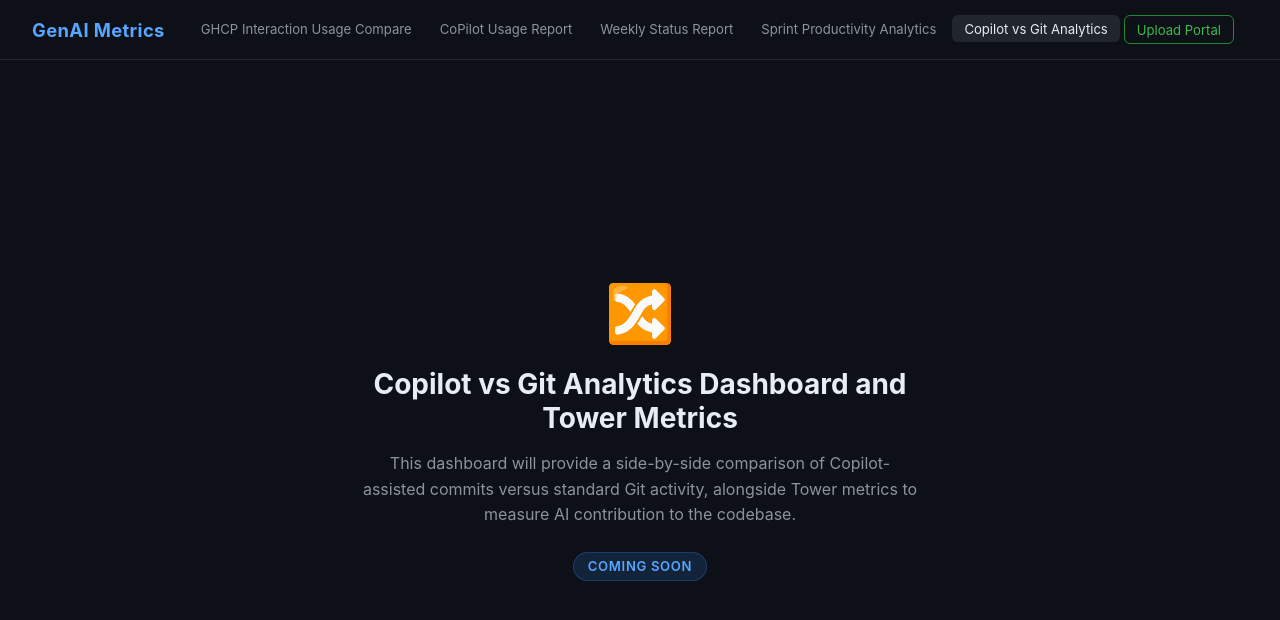
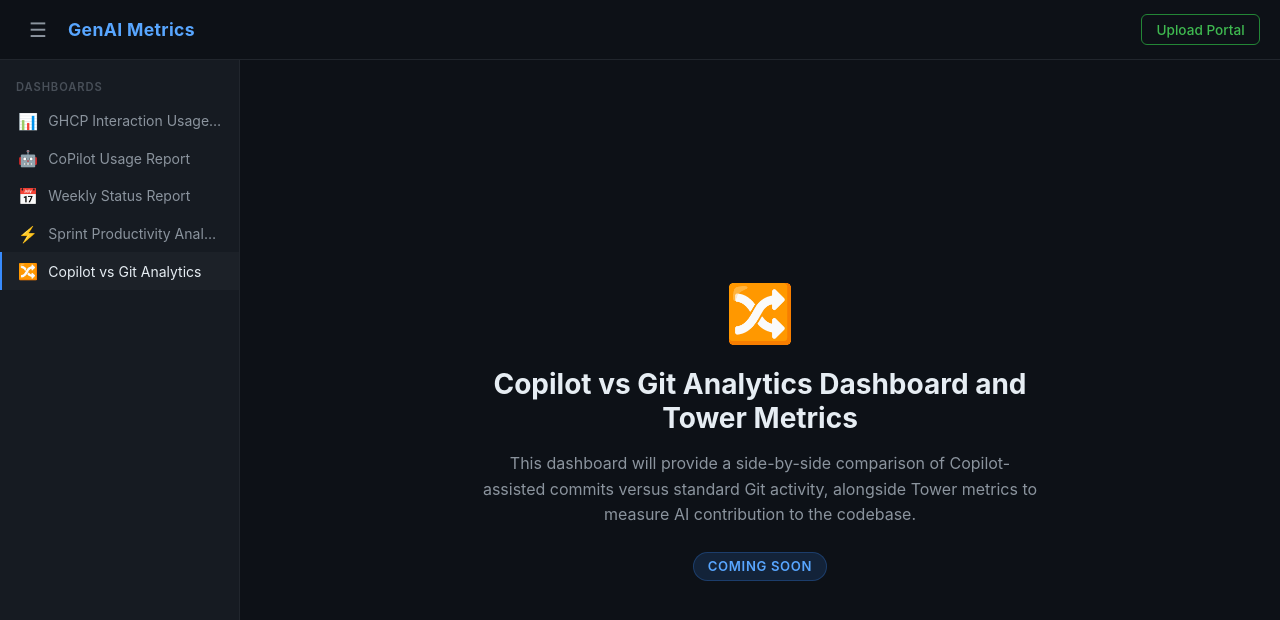
Before and after one commit to anirbansahacts/genai-metrics, a React (Vite) app: page /copilot-vs-git in a window 1280 px wide. Shown: the top 620 px of the page. Built offline with nearby package versions, Linux system fonts and the light colour scheme.

Commit message:
Change the apps from navbar to sidebar to accomodate more apps in the future

```diff
--- a/src/App.jsx
+++ b/src/App.jsx
@@ -1,5 +1,7 @@
+import { useState } from 'react'
 import { BrowserRouter, Routes, Route } from 'react-router-dom'
 import Navbar from './components/Navbar'
+import Sidebar from './components/Sidebar'
 import Home from './pages/Home'
 import GhcpInteraction from './pages/GhcpInteraction'
 import CopilotUsage from './pages/CopilotUsage'
@@ -9,9 +11,22 @@ import CopilotVsGit from './pages/CopilotVsGit'
 import UploadPortal from './pages/UploadPortal'
 
 export default function App() {
+  const [sidebarOpen, setSidebarOpen] = useState(() => window.innerWidth >= 768)
+
+  function toggleSidebar() {
+    setSidebarOpen((prev) => !prev)
+  }
+
+  function closeSidebar() {
+    // Only auto-close on mobile
+    if (window.innerWidth < 768) setSidebarOpen(false)
+  }
+
   return (
     <BrowserRouter>
-      <Navbar />
+      <Navbar onToggleSidebar={toggleSidebar} />
+      <div className="app-body">
+        <Sidebar isOpen={sidebarOpen} onClose={closeSidebar} />
         <main className="main-content">
           <Routes>
             <Route path="/" element={<Home />} />
@@ -23,6 +38,7 @@ export default function App() {
             <Route path="/upload" element={<UploadPortal />} />
           </Routes>
         </main>
+      </div>
     </BrowserRouter>
   )
 }
--- a/src/components/Navbar.css
+++ b/src/components/Navbar.css
@@ -1,19 +1,51 @@
 .navbar {
   display: flex;
   align-items: center;
-  gap: 1.5rem;
-  padding: 0 2rem;
+  justify-content: space-between;
+  padding: 0 1.25rem;
   height: 60px;
   background: #0d1117;
   border-bottom: 1px solid #21262d;
   position: sticky;
   top: 0;
   z-index: 100;
-  flex-wrap: wrap;
+  flex-shrink: 0;
+}
+
+.navbar-left {
+  display: flex;
+  align-items: center;
+  gap: 0.75rem;
+}
+
+.navbar-right {
+  display: flex;
+  align-items: center;
+}
+
+.hamburger {
+  display: flex;
+  align-items: center;
+  justify-content: center;
+  width: 36px;
+  height: 36px;
+  border: none;
+  background: transparent;
+  color: #8b949e;
+  font-size: 1.25rem;
+  border-radius: 6px;
+  cursor: pointer;
+  transition: color 0.15s, background 0.15s;
+  flex-shrink: 0;
+}
+
+.hamburger:hover {
+  color: #e6edf3;
+  background: #21262d;
 }
 
 .navbar-brand {
-  font-size: 1.15rem;
+  font-size: 1.1rem;
   font-weight: 700;
   color: #58a6ff;
   text-decoration: none;
@@ -25,43 +57,21 @@
   color: #79c0ff;
 }
 
-.navbar-links {
-  display: flex;
-  list-style: none;
-  margin: 0;
-  padding: 0;
-  gap: 0.25rem;
-  flex-wrap: wrap;
-}
-
-.nav-link {
-  display: block;
-  padding: 0.35rem 0.75rem;
+.upload-btn {
+  padding: 0.4rem 0.9rem;
   border-radius: 6px;
-  font-size: 0.82rem;
-  color: #8b949e;
+  border: 1px solid #238636;
+  background: transparent;
+  color: #3fb950;
+  font-size: 0.85rem;
+  font-weight: 500;
   text-decoration: none;
-  transition: color 0.15s, background 0.15s;
+  transition: background 0.15s, color 0.15s, border-color 0.15s;
   white-space: nowrap;
 }
 
-.nav-link:hover {
-  color: #e6edf3;
-  background: #21262d;
-}
-
-.nav-link.active {
-  color: #e6edf3;
-  background: #21262d;
-}
-
-.upload-link {
-  color: #3fb950;
-  border: 1px solid #238636;
-}
-
-.upload-link:hover,
-.upload-link.active {
+.upload-btn:hover,
+.upload-btn.active {
   background: #238636;
   color: #ffffff;
   border-color: #2ea043;
--- a/src/components/Navbar.jsx
+++ b/src/components/Navbar.jsx
@@ -1,40 +1,27 @@
 import { NavLink } from 'react-router-dom'
 import './Navbar.css'
 
-const apps = [
-  { path: '/ghcp-interaction', label: 'GHCP Interaction Usage Compare' },
-  { path: '/copilot-usage', label: 'CoPilot Usage Report' },
-  { path: '/weekly-status', label: 'Weekly Status Report' },
-  { path: '/sprint-productivity', label: 'Sprint Productivity Analytics' },
-  { path: '/copilot-vs-git', label: 'Copilot vs Git Analytics' },
-]
-
-export default function Navbar() {
+export default function Navbar({ onToggleSidebar }) {
   return (
     <nav className="navbar">
+      <div className="navbar-left">
+        <button className="hamburger" onClick={onToggleSidebar} aria-label="Toggle sidebar">
+          ☰
+        </button>
         <NavLink to="/" className="navbar-brand">
           GenAI Metrics
         </NavLink>
-      <ul className="navbar-links">
-        {apps.map(({ path, label }) => (
-          <li key={path}>
-            <NavLink
-              to={path}
-              className={({ isActive }) => isActive ? 'nav-link active' : 'nav-link'}
-            >
-              {label}
-            </NavLink>
-          </li>
-        ))}
-        <li>
+      </div>
+      <div className="navbar-right">
         <NavLink
           to="/upload"
-            className={({ isActive }) => isActive ? 'nav-link upload-link active' : 'nav-link upload-link'}
+          className={({ isActive }) =>
+            `upload-btn ${isActive ? 'active' : ''}`
+          }
         >
           Upload Portal
         </NavLink>
-        </li>
-      </ul>
+      </div>
     </nav>
   )
 }
--- /dev/null
+++ b/src/components/Sidebar.css
@@ -0,0 +1,113 @@
+/* ── Desktop: sidebar pushes content ── */
+.sidebar {
+  width: 240px;
+  flex-shrink: 0;
+  background: #161b22;
+  border-right: 1px solid #21262d;
+  overflow: hidden;
+  transition: width 0.25s ease;
+}
+
+.sidebar.closed {
+  width: 0;
+}
+
+.sidebar-inner {
+  width: 240px; /* fixed so content doesn't reflow during transition */
+  padding: 1.25rem 0;
+  display: flex;
+  flex-direction: column;
+  height: 100%;
+  overflow-y: auto;
+  overflow-x: hidden;
+}
+
+.sidebar-section-label {
+  padding: 0 1rem 0.5rem;
+  font-size: 0.7rem;
+  font-weight: 600;
+  letter-spacing: 0.08em;
+  text-transform: uppercase;
+  color: #484f58;
+}
+
+.sidebar-nav {
+  list-style: none;
+  margin: 0;
+  padding: 0;
+}
+
+.sidebar-link {
+  display: flex;
+  align-items: center;
+  gap: 0.65rem;
+  padding: 0.55rem 1rem;
+  font-size: 0.875rem;
+  color: #8b949e;
+  text-decoration: none;
+  border-left: 2px solid transparent;
+  transition: color 0.15s, background 0.15s, border-color 0.15s;
+  white-space: nowrap;
+}
+
+.sidebar-link:hover {
+  color: #e6edf3;
+  background: #1c2128;
+}
+
+.sidebar-link.active {
+  color: #e6edf3;
+  background: #1c2128;
+  border-left-color: #388bfd;
+}
+
+.sidebar-link-icon {
+  font-size: 1rem;
+  flex-shrink: 0;
+}
+
+.sidebar-link-label {
+  overflow: hidden;
+  text-overflow: ellipsis;
+}
+
+/* ── Mobile: sidebar overlays content ── */
+@media (max-width: 767px) {
+  .sidebar {
+    position: fixed;
+    top: 60px;
+    left: 0;
+    bottom: 0;
+    z-index: 50;
+    width: 240px;         /* always 240px wide on mobile */
+    transform: translateX(0);
+    transition: transform 0.25s ease;
+    box-shadow: 4px 0 24px rgba(0, 0, 0, 0.5);
+  }
+
+  .sidebar.closed {
+    width: 240px;         /* override desktop closed width */
+    transform: translateX(-100%);
+  }
+}
+
+/* ── Mobile backdrop ── */
+.sidebar-backdrop {
+  display: none;
+}
+
+@media (max-width: 767px) {
+  .sidebar-backdrop {
+    display: block;
+    position: fixed;
+    inset: 60px 0 0 0;
+    background: rgba(0, 0, 0, 0.55);
+    z-index: 49;
+    animation: fadeIn 0.2s ease;
+  }
+}
+
+@keyframes fadeIn {
+  from { opacity: 0; }
+  to   { opacity: 1; }
+}
--- /dev/null
+++ b/src/components/Sidebar.jsx
@@ -0,0 +1,43 @@
+import { NavLink } from 'react-router-dom'
+import './Sidebar.css'
+
+const apps = [
+  { path: '/ghcp-interaction', label: 'GHCP Interaction Usage Compare', icon: '📊' },
+  { path: '/copilot-usage', label: 'CoPilot Usage Report', icon: '🤖' },
+  { path: '/weekly-status', label: 'Weekly Status Report', icon: '📅' },
+  { path: '/sprint-productivity', label: 'Sprint Productivity Analytics', icon: '⚡' },
+  { path: '/copilot-vs-git', label: 'Copilot vs Git Analytics', icon: '🔀' },
+]
+
+export default function Sidebar({ isOpen, onClose }) {
+  return (
+    <>
+      {/* Mobile backdrop */}
+      {isOpen && <div className="sidebar-backdrop" onClick={onClose} />}
+
+      <aside className={`sidebar ${isOpen ? 'open' : 'closed'}`}>
+        <div className="sidebar-inner">
+          <div className="sidebar-section-label">Dashboards</div>
+          <nav>
+            <ul className="sidebar-nav">
+              {apps.map(({ path, label, icon }) => (
+                <li key={path}>
+                  <NavLink
+                    to={path}
+                    onClick={onClose}
+                    className={({ isActive }) =>
+                      `sidebar-link ${isActive ? 'active' : ''}`
+                    }
+                  >
+                    <span className="sidebar-link-icon">{icon}</span>
+                    <span className="sidebar-link-label">{label}</span>
+                  </NavLink>
+                </li>
+              ))}
+            </ul>
+          </nav>
+        </div>
+      </aside>
+    </>
+  )
+}
--- a/src/index.css
+++ b/src/index.css
@@ -65,8 +65,16 @@ html, body {
   text-transform: uppercase;
 }
 
+.app-body {
+  display: flex;
+  flex: 1;
+  overflow: hidden;
+}
+
 .main-content {
   flex: 1;
+  min-width: 0;
+  overflow-y: auto;
   display: flex;
   flex-direction: column;
 }
```
Lines whose indentation alone changed are shown as unchanged.
